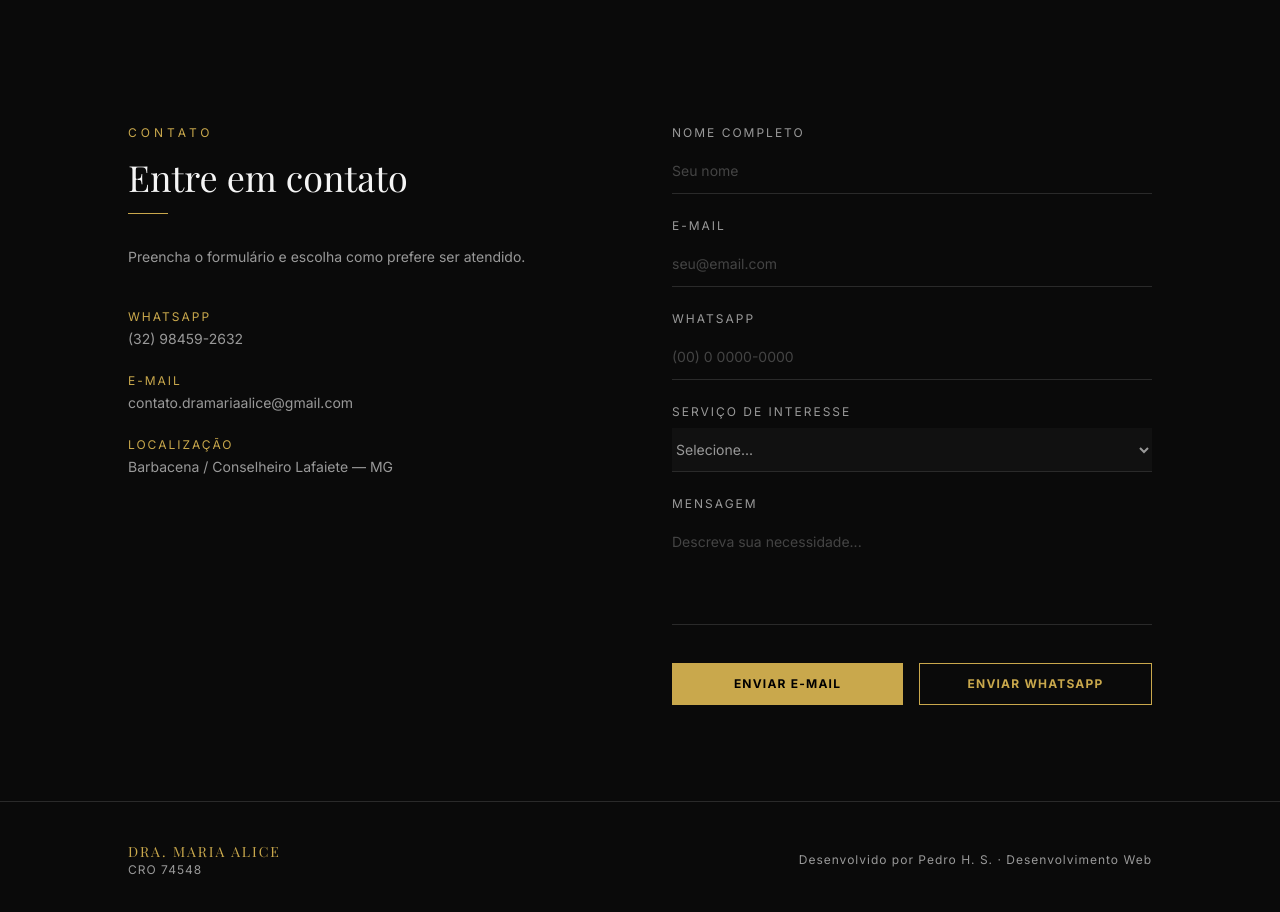
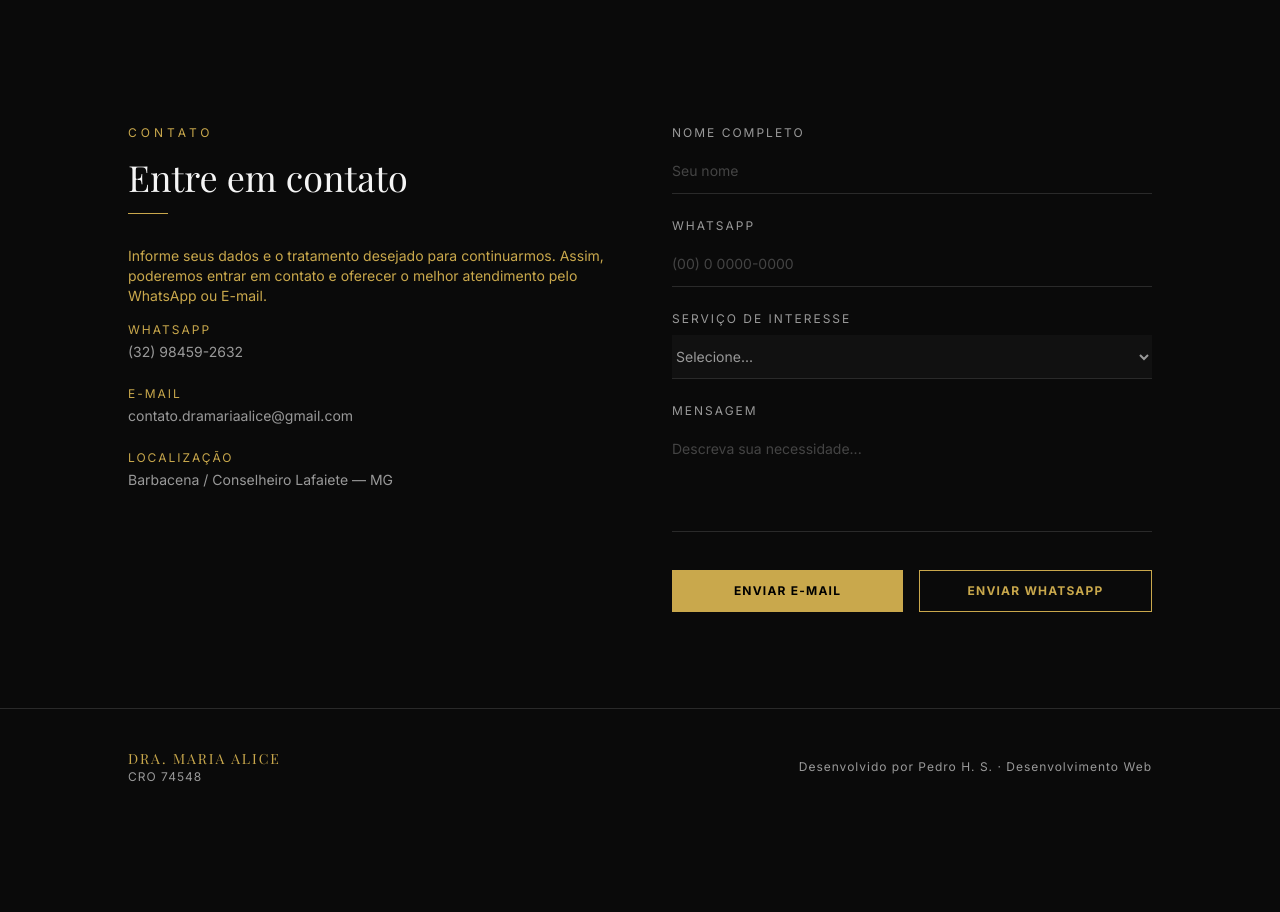
Before and after one commit to pedro-devxzd/projeto-nomade, a Next.js app: page / in a window 1280 px wide. Shown: the part 3600-4512 px from the top of the page. After the commit the page ends 4425 px from the top, so only its background shows below. Built offline with nearby package versions, Linux system fonts and the light colour scheme; a web font is replaced by a local one.

Commit message:
melhora validacao e mensagem do formulario de contato

```diff
--- a/app/components/sections/Contato.jsx
+++ b/app/components/sections/Contato.jsx
@@ -6,7 +6,6 @@ import emailjs from "@emailjs/browser";
 export default function Contato() {
   const [form, setForm] = useState({
     from_name: "",
-    email: "",
     phone: "",
     service: "",
     message: "",
@@ -20,10 +19,26 @@ export default function Contato() {
       ...form,
       [e.target.name]: e.target.value,
     });
+
+    // limpa aviso quando começa preencher
+    if (status === "incompleto") {
+      setStatus("");
+    }
+  };
+
+  const validateForm = () => {
+    if (!form.from_name || !form.phone || !form.service) {
+      setStatus("incompleto");
+      return false;
+    }
+
+    return true;
   };
 
   const handleEmail = async (e) => {
     e.preventDefault();
+
+    if (!validateForm()) return;
 
     setLoading(true);
 
@@ -45,19 +60,18 @@ export default function Contato() {
   };
 
   const handleWhatsApp = () => {
-    const msg = `Olá Dra. Maria Alice!
+    if (!validateForm()) return;
+
+    const msg = `
+Olá Dra. Maria Alice!
 
 Me chamo ${form.from_name}.
-
-E-mail: ${form.email}
-
-WhatsApp: ${form.phone}
 
 Tenho interesse em:
 ${form.service}
 
-Mensagem:
-${form.message}`;
+${form.message}
+`;
 
     const url = `https://wa.me/5532984592632?text=${encodeURIComponent(msg)}`;
 
@@ -73,6 +87,8 @@ ${form.message}`;
   return (
     <section id="contato" className="bg-[#0A0A0A] py-24 px-6">
       <div className="max-w-5xl mx-auto grid grid-cols-1 md:grid-cols-2 gap-16">
+        {/* INFORMAÇÕES */}
+
         <div>
           <p className="text-[#C9A84C] text-xs uppercase tracking-[4px] mb-4">
             Contato
@@ -84,22 +100,25 @@ ${form.message}`;
 
           <div className="w-10 h-px bg-[#C9A84C] mb-8"></div>
 
-          <p className="text-[#999999] text-sm leading-relaxed mb-10">
-            Preencha o formulário e escolha como prefere ser atendido.
+          <p className="text-[#C9A84C] text-sm mb-4">
+            Informe seus dados e o tratamento desejado para continuarmos. Assim,
+            poderemos entrar em contato e oferecer o melhor atendimento pelo
+            WhatsApp ou E-mail.
           </p>
 
-          <div className="space-y-6">
-            <div>
+          <div className="mb-6">
             <p className="text-[#C9A84C] text-xs uppercase tracking-[2px] mb-1">
               WhatsApp
             </p>
+
             <p className="text-[#999999] text-sm">(32) 98459-2632</p>
           </div>
 
-            <div>
+          <div className="mb-6">
             <p className="text-[#C9A84C] text-xs uppercase tracking-[2px] mb-1">
               E-mail
             </p>
+
             <p className="text-[#999999] text-sm">
               contato.dramariaalice@gmail.com
             </p>
@@ -109,14 +128,16 @@ ${form.message}`;
             <p className="text-[#C9A84C] text-xs uppercase tracking-[2px] mb-1">
               Localização
             </p>
+
             <p className="text-[#999999] text-sm">
               Barbacena / Conselheiro Lafaiete — MG
             </p>
           </div>
         </div>
-        </div>
 
-        <form onSubmit={handleEmail}>
+        {/* FORMULARIO */}
+
+        <div>
           <div className="mb-6">
             <label className={labelStyle}>Nome completo</label>
 
@@ -127,19 +148,6 @@ ${form.message}`;
               className={inputStyle}
               onChange={handleChange}
               value={form.from_name}
-            />
-          </div>
-
-          <div className="mb-6">
-            <label className={labelStyle}>E-mail</label>
-
-            <input
-              name="email"
-              type="email"
-              placeholder="seu@email.com"
-              className={inputStyle}
-              onChange={handleChange}
-              value={form.email}
             />
           </div>
 
@@ -161,16 +169,34 @@ ${form.message}`;
 
             <select
               name="service"
-              className="w-full bg-[#111111] border-b border-[#2A2A2A] text-[#999999] text-sm py-3 outline-none focus:border-[#C9A84C]"
+              className="
+                w-full
+                bg-[#111111]
+                border-b
+                border-[#2A2A2A]
+                text-[#999999]
+                text-sm
+                py-3
+                outline-none
+                focus:border-[#C9A84C]
+              "
               onChange={handleChange}
               value={form.service}
             >
               <option value="">Selecione...</option>
+
+              <option>Clareamento Dental</option>
+
               <option>Facetas em Resina</option>
-              <option>Clareamento Dental</option>
+
+              <option>Restauração em Resina</option>
+
               <option>Planejamento Estético</option>
+
               <option>Odontologia Digital</option>
+
               <option>Consulta Geral</option>
+
               <option>Urgência</option>
             </select>
           </div>
@@ -180,13 +206,32 @@ ${form.message}`;
 
             <textarea
               name="message"
-              rows="4"
               placeholder="Descreva sua necessidade..."
-              className={`${inputStyle} resize-none`}
+              rows={4}
+              className="
+                w-full
+                bg-transparent
+                border-b
+                border-[#2A2A2A]
+                text-[#F5F5F5]
+                text-sm
+                py-3
+                outline-none
+                placeholder:text-[#444]
+                focus:border-[#C9A84C]
+                resize-none
+              "
               onChange={handleChange}
               value={form.message}
             />
           </div>
+
+          {status === "incompleto" && (
+            <p className="text-[#C9A84C] text-sm mb-4">
+              Preencha seu nome, WhatsApp e selecione o serviço antes de
+              continuar.
+            </p>
+          )}
 
           {status === "email_ok" && (
             <p className="text-green-400 text-sm mb-4">
@@ -202,22 +247,47 @@ ${form.message}`;
 
           <div className="flex gap-4 flex-wrap">
             <button
-              type="submit"
+              onClick={handleEmail}
               disabled={loading}
-              className="bg-[#C9A84C] text-black px-6 py-3 text-xs font-bold uppercase tracking-widest hover:bg-[#E8C97A] transition-colors flex-1"
+              className="
+                bg-[#C9A84C]
+                text-black
+                px-6
+                py-3
+                text-xs
+                font-bold
+                uppercase
+                tracking-widest
+                hover:bg-[#E8C97A]
+                transition-colors
+                flex-1
+              "
             >
               {loading ? "Enviando..." : "Enviar E-mail"}
             </button>
 
             <button
-              type="button"
               onClick={handleWhatsApp}
-              className="border border-[#C9A84C] text-[#C9A84C] px-6 py-3 text-xs font-bold uppercase tracking-widest hover:bg-[#C9A84C] hover:text-black transition-colors flex-1"
+              className="
+                border
+                border-[#C9A84C]
+                text-[#C9A84C]
+                px-6
+                py-3
+                text-xs
+                font-bold
+                uppercase
+                tracking-widest
+                hover:bg-[#C9A84C]
+                hover:text-black
+                transition-colors
+                flex-1
+              "
             >
               Enviar WhatsApp
             </button>
           </div>
-        </form>
+        </div>
       </div>
     </section>
   );
```
Lines whose indentation alone changed are shown as unchanged.
